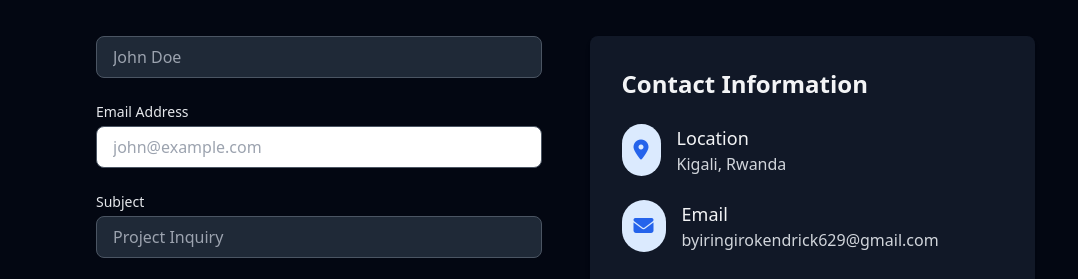
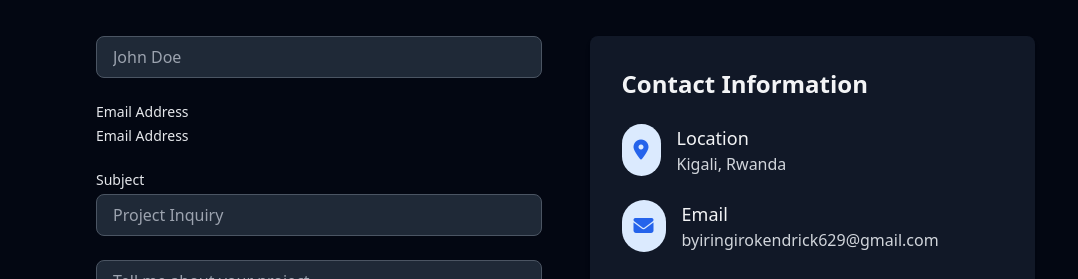
Before and after one commit to kendrick-collab/coder, a plain HTML site: page index.html in a window 1280 px wide. Shown: the part 2560-2839 px from the top of the page, 0-1078 px from the left. Drawn offline with nearby package versions, Linux system fonts and the light colour scheme.

Commit message:
Update index.html

```diff
--- a/index.html
+++ b/index.html
@@ -263,7 +263,7 @@
                         <input type="text" id="name" class="w-full px-4 py-2 bg-gray-800 text-white border border-gray-600 rounded-lg focus:ring-2 focus:ring-blue-500 focus:border-blue-500 transition duration-300" placeholder="John Doe">
                         <div>
                             <label for="email" class="block text-sm font-medium text-gray-200 mb-1">Email Address</label>
-                            <input type="email" id="email" class="w-full px-4 py-2 border border-gray-600 rounded-lg focus:ring-2 focus:ring-blue-500 focus:border-blue-500 transition duration-300" placeholder="john@example.com">
+                            <label for="email" class="block text-sm font-medium text-gray-200 mb-1">Email Address</label>
                         </div>
                         <div>
                             <label for="subject" class="block text-sm font-medium text-gray-200 mb-1">Subject</label>
```
